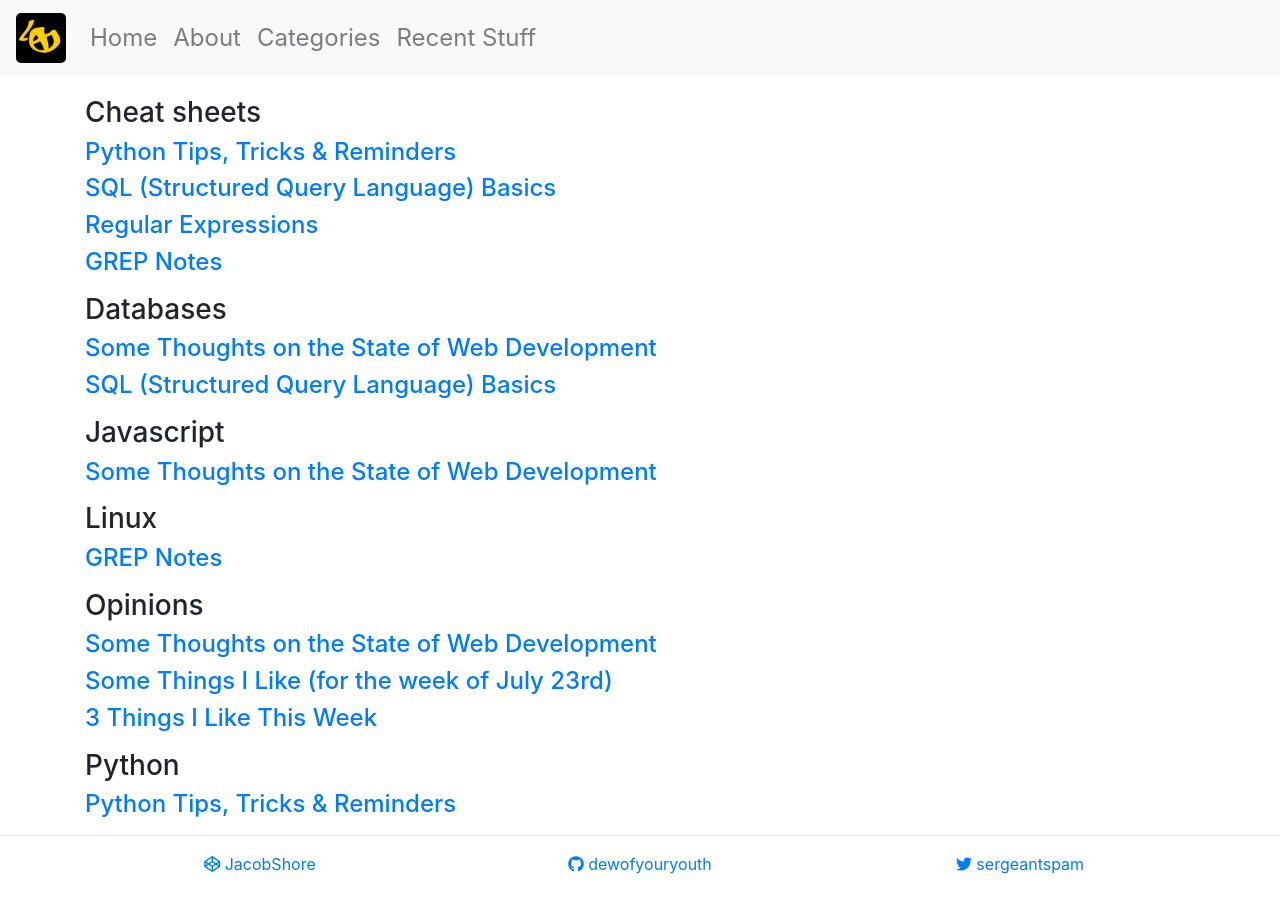
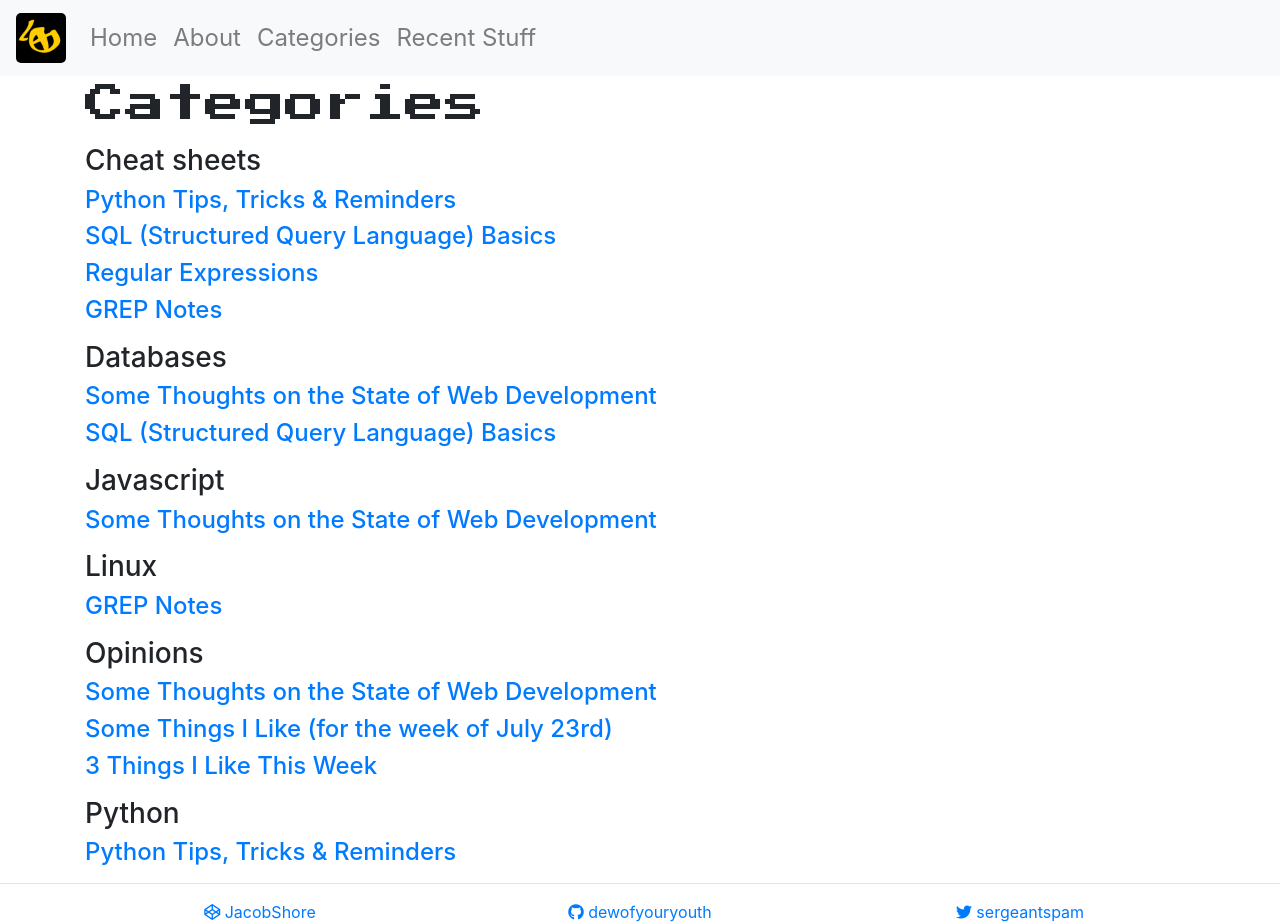
Before and after one commit to DewofyourYouth/DewofyourYouth.github.io, a Jekyll site: the page built from categories.html, in a window 1280 px wide and 924 px high. Built offline with Jekyll 4.4.1, drawn with Linux system fonts in a browser that asks for light colours; nearby versions of some CDN libraries; some web fonts are replaced.

Commit message:
categories

```diff
--- a/categories.html
+++ b/categories.html
@@ -5,6 +5,7 @@ title: Categories
 ---
 
 <div id="archives" class="container">
+  <h1>Categories</h1>
   {% assign sortedCategories = site.categories | sort %} {% for category in
   sortedCategories %}
   <div class="archive-group">
```
